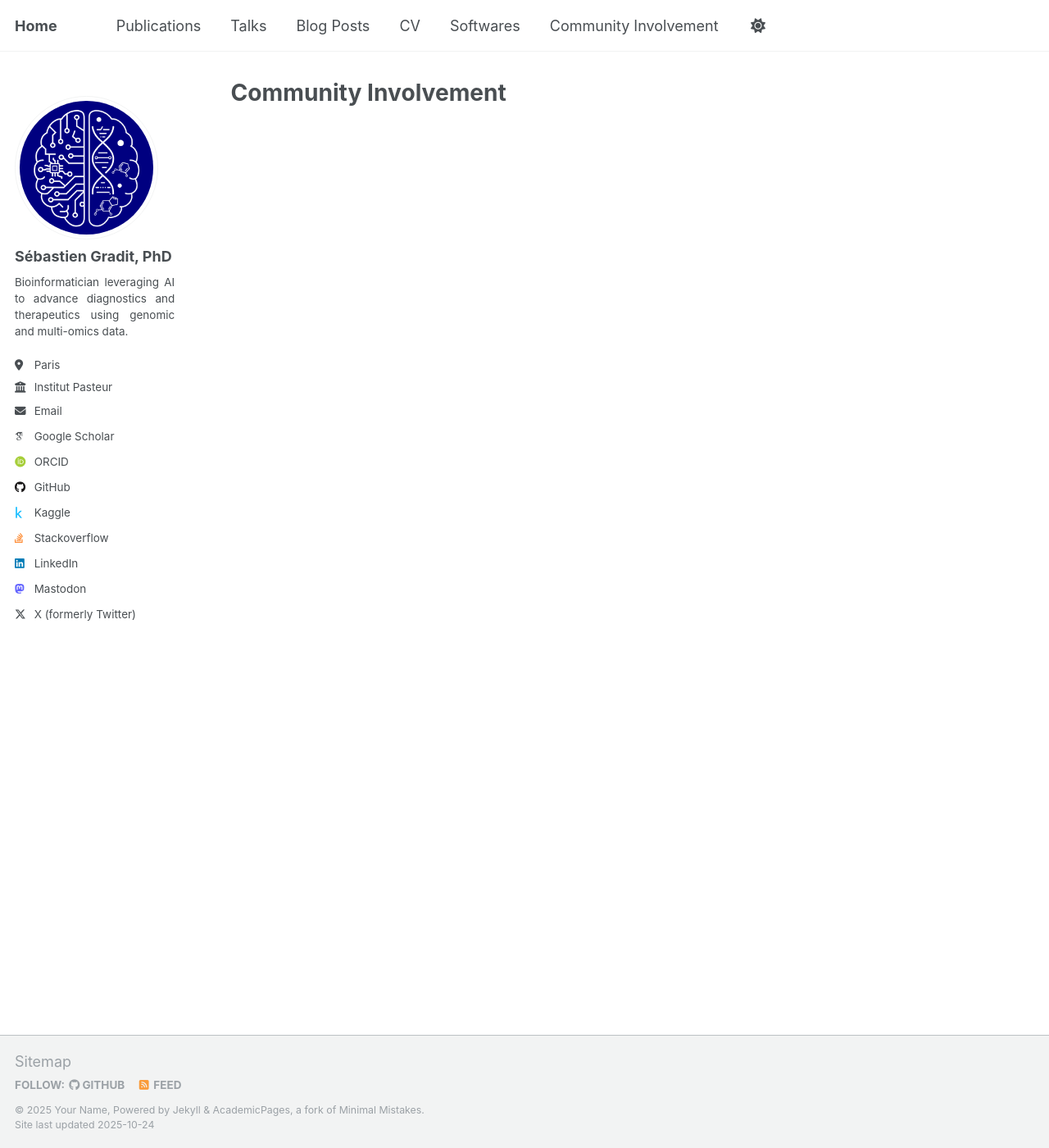
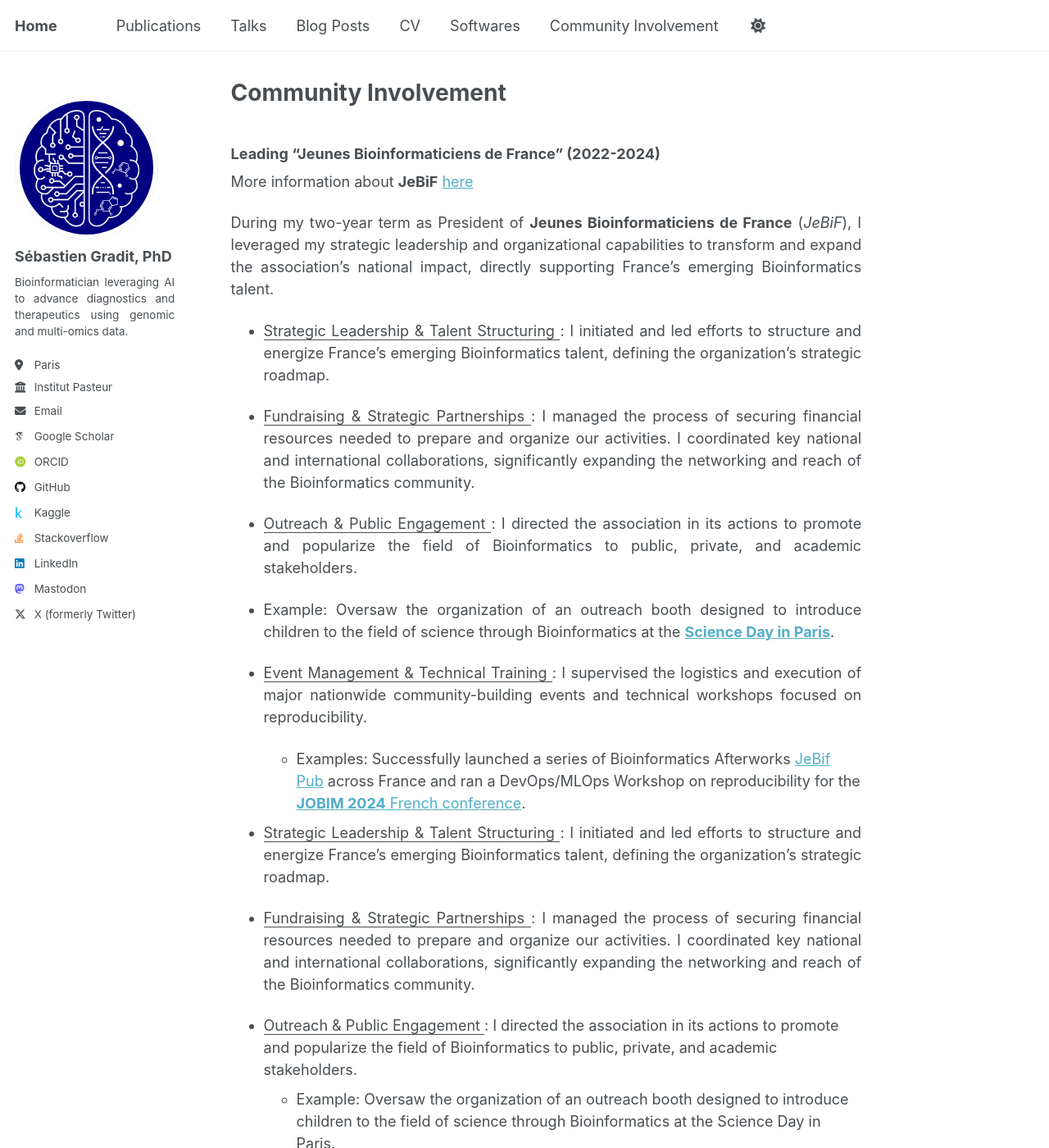
Before and after one commit to sebgra/sebgra.github.io, a Jekyll site: the page built from _pages/community_involvement.md, in a window 1280 px wide and 1400 px high. Shown: the whole window at 82% size. Built offline with Jekyll 4.4.1, drawn with Linux system fonts in a browser that asks for light colours; some web fonts are replaced; some of the changed text lies outside the part shown.

Commit message:
Update Community involvement

```diff
--- a/_pages/community_involvement.md
+++ b/_pages/community_involvement.md
@@ -6,3 +6,32 @@ redirect_from:
   - "/nmp/"
   - "/nmp.html"
 ---
+
+### Leading "Jeunes Bioinformaticiens de France" (2022-2024)
+
+
+More information about **JeBiF**  [here](../files/JOBIM_2024_poster-pdf_133.pdf)
+
+During my two-year term as President of **Jeunes Bioinformaticiens de France** (*JeBiF*), I leveraged my strategic leadership and organizational capabilities to transform and expand the association’s national impact, directly supporting France’s emerging Bioinformatics talent.
+
+- <u>Strategic Leadership & Talent Structuring </u>: I initiated and led efforts to structure and energize France's emerging Bioinformatics talent, defining the organization's strategic roadmap.
+
+- <u>Fundraising & Strategic Partnerships </u>: I managed the process of securing financial resources needed to prepare and organize our activities. I coordinated key national and international collaborations, significantly expanding the networking and reach of the Bioinformatics community.
+
+- <u>Outreach & Public Engagement </u>: I directed the association in its actions to promote and popularize the field of Bioinformatics to public, private, and academic stakeholders.
+
+ - Example: Oversaw the organization of an outreach booth designed to introduce children to the field of science through Bioinformatics at the [**Science Day in Paris**](https://jebif.fr/events/fete-de-la-science-2024/).
+
+- <u>Event Management & Technical Training </u>: I supervised the logistics and execution of major nationwide community-building events and technical workshops focused on reproducibility.
+
+  - Examples: Successfully launched a series of Bioinformatics Afterworks [JeBif Pub](https://jebif.fr/2023/06/jebif-pub-jobim-2023/) across France and ran a DevOps/MLOps Workshop on reproducibility for the [**JOBIM 2024** French conference](https://jebif.fr/evenements/jebif-workshop/jobim-2024-toulouse/).
+
+- <u> Strategic Leadership & Talent Structuring </u>: I initiated and led efforts to structure and energize France's emerging Bioinformatics talent, defining the organization's strategic roadmap.
+
+- <u> Fundraising & Strategic Partnerships </u>: I managed the process of securing financial resources needed to prepare and organize our activities. I coordinated key national and international collaborations, significantly expanding the networking and reach of the Bioinformatics community.
+
+- <u> Outreach & Public Engagement </u>: I directed the association in its actions to promote and popularize the field of Bioinformatics to public, private, and academic stakeholders.
+  - Example: Oversaw the organization of an outreach booth designed to introduce children to the field of science through Bioinformatics at the Science Day in Paris.
+
+- <u> Event Management & Technical Training </u>: I supervised the logistics and execution of major nationwide community-building events and technical workshops focused on reproducibility.
+  - Examples: Successfully launched a series of Bioinformatics Afterworks (networking) across France and ran a DevOps/MLOps Workshop on reproducibility for the [**JOBIM 2024** French conference](https://jebif.fr/evenements/jebif-workshop/jobim-2024-toulouse/).
```
Also changed, not shown: 2 other files.
